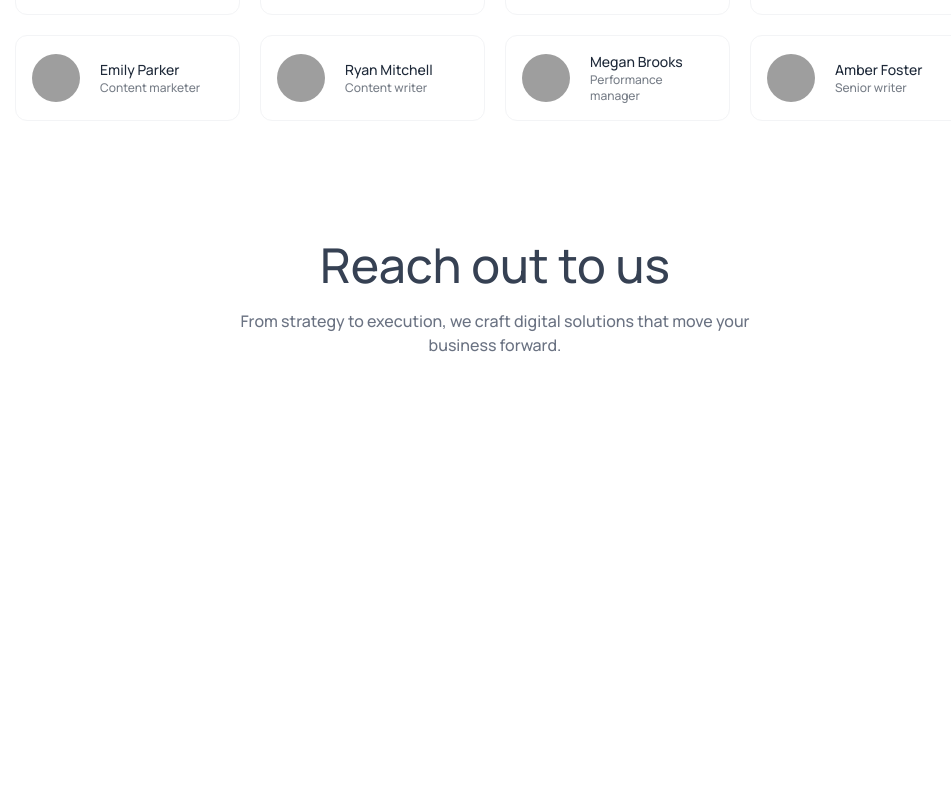
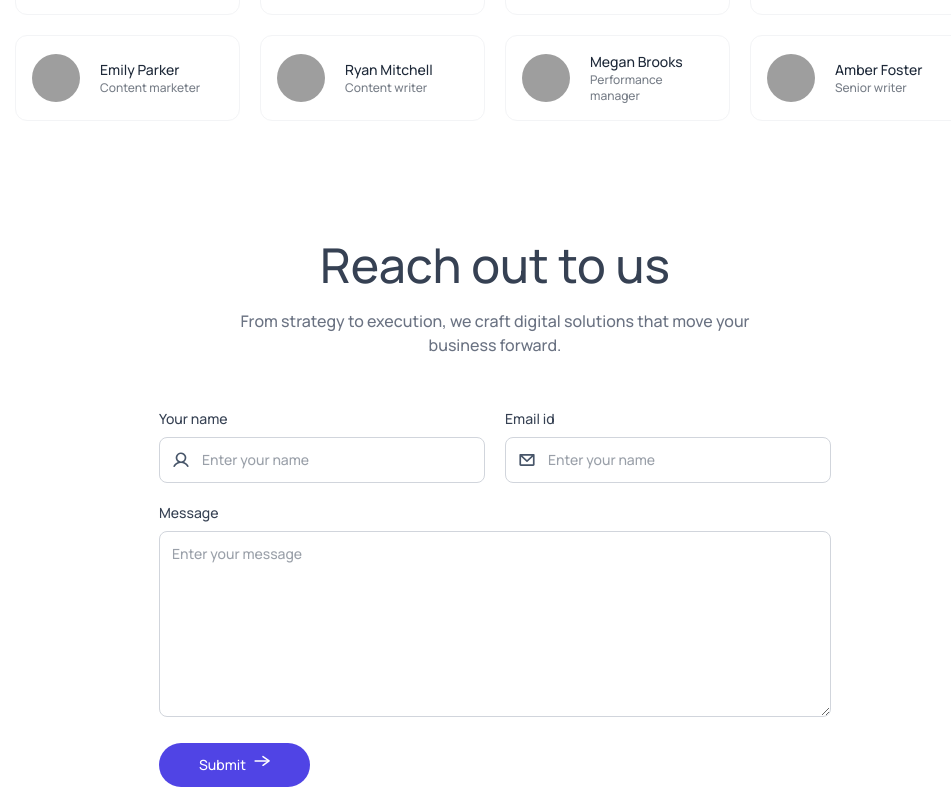
Before and after one commit to rakibulrahmandev/agency.ai, a React (Vite) app: page / in a window 1280 px wide. Shown: the part 2879-3666 px from the top of the page, without its empty margins (145-1096 px from the left). Before the commit the page ends 3260 px from the top, so only its background shows below. Built offline with nearby package versions, Linux system fonts and the light colour scheme; grey boxes are pictures that could not be loaded.

Commit message:
form completed

```diff
--- a/src/components/Contact/Contact.jsx
+++ b/src/components/Contact/Contact.jsx
@@ -1,3 +1,4 @@
+import assets from "../../assets/assets";
 import Title from "../Title/Title";
 
 export default function Contact() {
@@ -5,6 +6,28 @@ export default function Contact() {
         <>
             <div id="contact-us" className="flex flex-col items-center gap-7 px-4 sm:px-12 lg:px-24 xl:px-40 pt-30 text-gray-700 dark:text-white dark:bg-gray-900/70">
                 <Title title="Reach out to us" description="From strategy to execution, we craft digital solutions that move your business forward." />
+
+                <form className="grid sm:grid-cols-2 gap-3 sm:gap-5 max-w-2xl w-full">
+                    <div className="w-auto">
+                        <p className="mb-2 text-sm font-medium">Your name</p>
+                        <div className="flex pl-3 rounded-lg border border-gray-300 dark:border-gray-600">
+                            <img src={assets?.person_icon} alt="icon" />
+                            <input type="text" name="name" placeholder="Enter your name" className="w-full p-3 text-sm outline-none" autoComplete="off" required/>
+                        </div>
+                    </div>
+                    <div className="w-auto">
+                        <p className="mb-2 text-sm font-medium">Email id</p>
+                        <div className="flex pl-3 rounded-lg border border-gray-300 dark:border-gray-600">
+                            <img src={assets?.email_icon} alt="icon" />
+                            <input type="email" name="email" placeholder="Enter your name" className="w-full p-3 text-sm outline-none" autoComplete="off" required/>
+                        </div>
+                    </div>
+                    <div className="sm:col-span-2">
+                        <p className="mb-2 text-sm font-medium">Message</p>
+                        <textarea name="message" rows={8} placeholder="Enter your message" className="w-full p-3 text-sm outline-none rounded-lg border border-gray-300 dark:border-gray-600" required />
+                    </div>
+                    <button className="w-max flex gap-2 bg-primary text-white text-sm px-10 py-3 rounded-full cursor-pointer" type="submit">Submit <img src={assets?.arrow_icon} alt="arrow icon" className="w-4" /></button>
+                </form>
             </div>
         </>
     )
```
